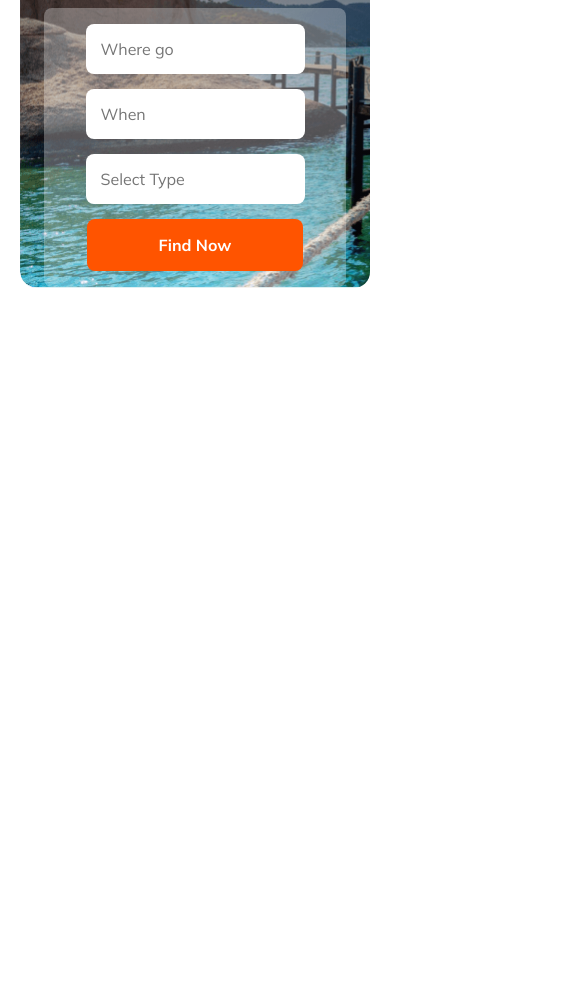
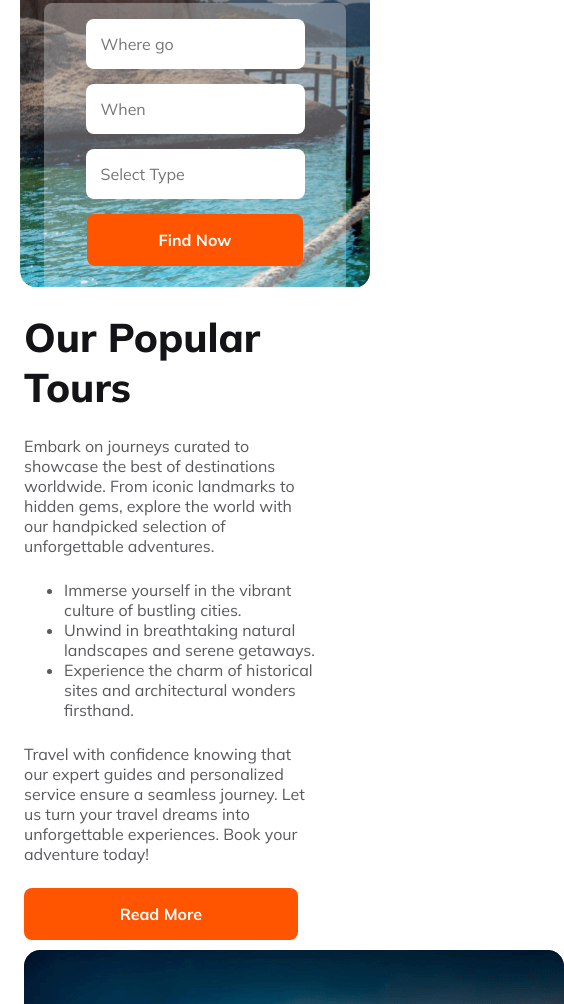
Before and after one commit to shahnoorRAhman/Assignment-2_Hero_Travel, a plain HTML site: page index.html in a window 390 px wide. Shown: the part 368-1372 px from the top of the page, 564 px wide, since content can reach past the window. Before the commit the page ends 844 px from the top, so only its background shows below. Drawn offline with Linux system fonts and the light colour scheme.

Commit message:
popular tour section done with media query

```diff
--- a/css/style.css
+++ b/css/style.css
@@ -19,7 +19,24 @@
     border: none;
 }
 
+.section-title {
+    color: #131318;
+    font-size: 40px;
+    font-weight: 800;
+}
+
+.section-description {
+    color: rgba(19, 19, 24, 0.70);
+    font-size: 16px;
+    font-weight: 400;
+    margin-top: 24px;
+    margin-bottom: 24px;
+    margin-right: 50px;
+
+}
+
 /* header section style start */
+
 /* nav section style */
 .logo-company-name {
     display: flex;
@@ -60,6 +77,7 @@
     color: #FF5400;
 }
 
+
 /* banner section style */
 .banner {
     background-image: linear-gradient(180deg, rgba(19, 19, 24, 0.80) 0%, rgba(19, 19, 24, 0.00) 100%), url(../Images/hero_banner.png);
@@ -88,6 +106,8 @@
     color: #FFF;
     font-size: 16px;
     font-weight: 400;
+    margin-top: 25px;
+    margin-bottom: -30px;
 }
 
 .destination-info {
@@ -110,8 +130,21 @@
 
 }
 
+/* header section style end */
 
-/* header section style end */
+/* main section style start*/
+
+/* popular tour section */
+.popular-tours {
+    display: flex;
+    justify-content: center;
+    align-items: center;
+    margin: 100px 0;
+}
+
+
+/* main section style end*/
+
 
 
 
@@ -190,6 +223,13 @@
 
     .primary-button {
         width: 80%;
+        margin-bottom: 10px;
+    }
+
+    /* popular tour section */
+    .popular-tours {
+        flex-direction: column;
+        margin: 24px;
     }
 
 }
--- a/index.html
+++ b/index.html
@@ -39,7 +39,8 @@
                 <p class="banner-description">Embark on unforgettable journeys to captivating destinations around the
                     globe.
                     Discover new cultures,
-                    taste exotic cuisines, and create lasting memories with every adventure. Let your wanderlust guide
+                    taste exotic cuisines, and create lasting memories with every adventure. Let your wanderlust
+                    guide
                     you
                     to the experiences of a lifetime.</p>
             </div>
@@ -51,6 +52,38 @@
             </div>
         </div>
     </header>
+
+    <!-- main section start -->
+    <main>
+
+        <!-- our popular tours section -->
+        <section class="popular-tours">
+
+            <div class="popular-tours-content">
+                <h2 class="section-title">Our Popular Tours</h2>
+                <p class="section-description">Embark on journeys curated to showcase the best of destinations
+                    worldwide. From iconic landmarks to
+                    hidden gems, explore the world with our handpicked selection of unforgettable adventures.</p>
+
+                <ul class="section-description">
+                    <li>Immerse yourself in the vibrant culture of bustling cities.</li>
+                    <li>Unwind in breathtaking natural landscapes and serene getaways.</li>
+                    <li>Experience the charm of historical sites and architectural wonders firsthand.</li>
+                </ul>
+
+                <p class="section-description"> Travel with confidence knowing that our expert guides and personalized
+                    service ensure a seamless
+                    journey. Let us turn your travel dreams into unforgettable experiences. Book your adventure today!
+                </p>
+                <button class="primary-button">Read More</button>
+            </div>
+
+            <div class="popular-tour-img">
+                <img src="Images/Rectangle 4.png" alt="">
+            </div>
+        </section>
+
+    </main>
 </body>
 
 </html>
```
